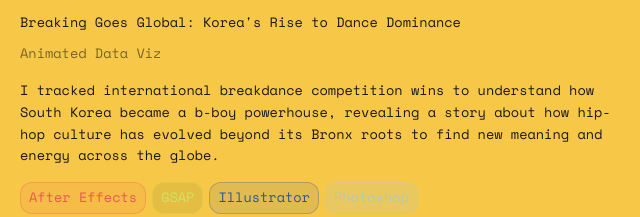
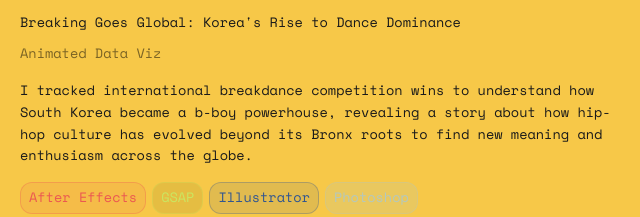
Before and after one commit to littlebitsandcodes/portfolio, a plain HTML site: page index.html in a window 1280 px wide. Shown: the part 1703-1920 px from the top of the page, 0-640 px from the left. Drawn offline with nearby package versions, Linux system fonts and the light colour scheme.

Commit message:
Update index.html

```diff
--- a/index.html
+++ b/index.html
@@ -794,7 +794,7 @@
                 <div class="portfolio-info">
                     <div class="portfolio-title">Breaking Goes Global: Korea's Rise to Dance Dominance</div>
                     <div class="portfolio-category">Animated Data Viz</div>
-                    <div class="portfolio-description">I tracked international breakdance competition wins to understand how South Korea became a b-boy powerhouse, revealing a story about how hip-hop culture has evolved beyond its Bronx roots to find new meaning and energy across the globe.</div>
+                    <div class="portfolio-description">I tracked international breakdance competition wins to understand how South Korea became a b-boy powerhouse, revealing a story about how hip-hop culture has evolved beyond its Bronx roots to find new meaning and enthusiasm across the globe.</div>
                     <div class="tech-tags">
                         <span class="tech-tag" data-tech="after-effects">After Effects</span>
                         <span class="tech-tag" data-tech="GSAP">GSAP</span>
```
